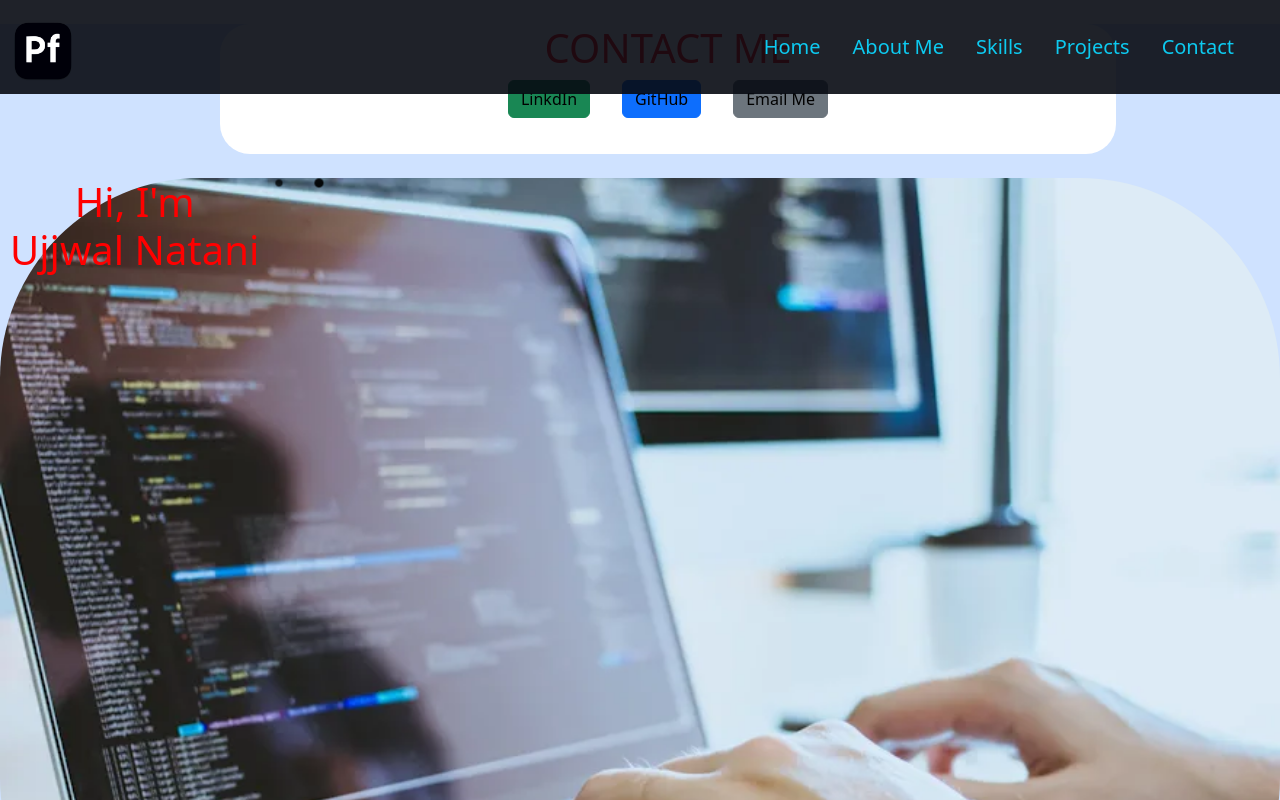
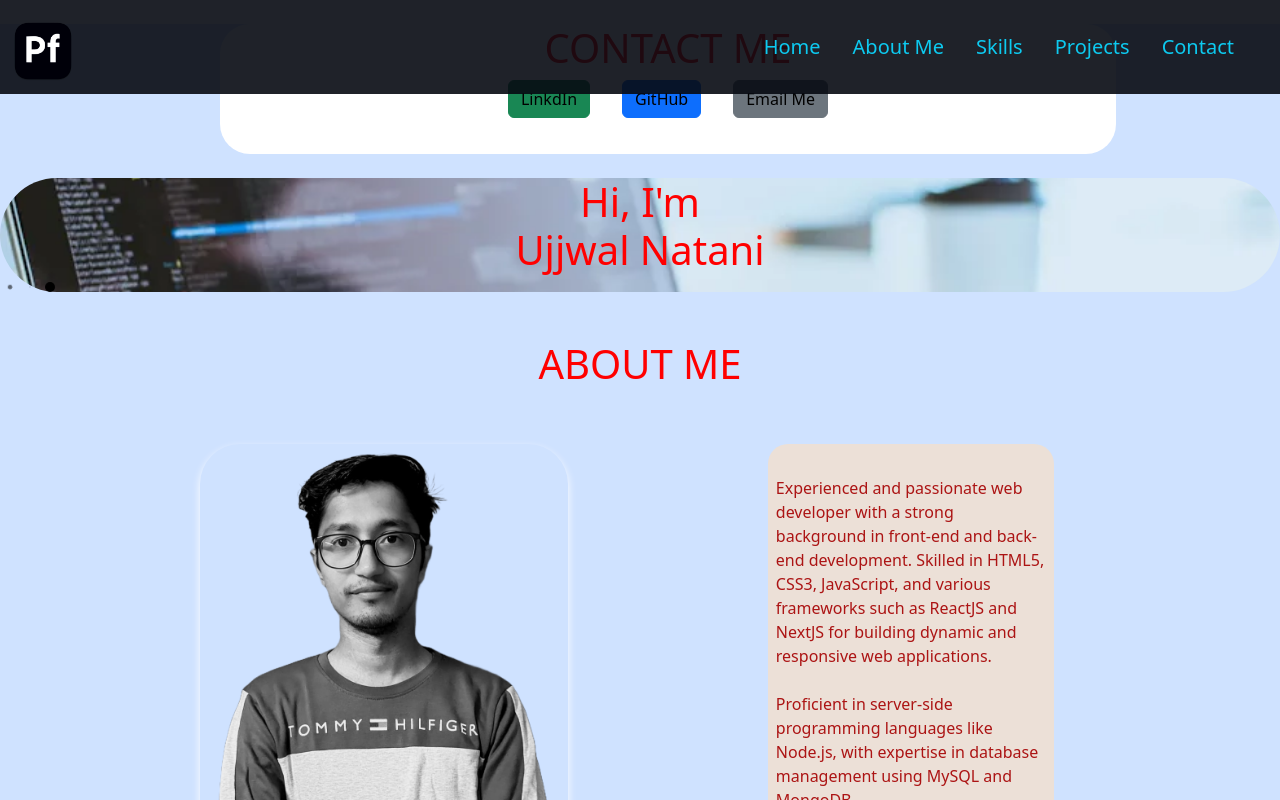
Before and after one commit to UjjwalNatani/MYPortfolio, a React (Create React App) app: page /Contact in a window 1280 px wide. Shown: the top 800 px of the page. Built offline with nearby package versions, Linux system fonts and the light colour scheme.

Commit message:
Update Home.css

```diff
--- a/src/Components/css/Home.css
+++ b/src/Components/css/Home.css
@@ -3,14 +3,14 @@
     background-size: cover;
     background-position: center;
     border-radius: 200px;
-    height: 100vh;
+/*     height: 100vh;
     display:flex ;
-    flex-direction: row;
+    flex-direction: row; */
 /*     justify-content: center; */
 /*     align-items: center; */
-    animation: rotate;
+/*     animation: rotate;
     animation-duration: 5s;
-    animation-iteration-count: infinite;
+    animation-iteration-count: infinite; */
   };
 
   .loader {
```
